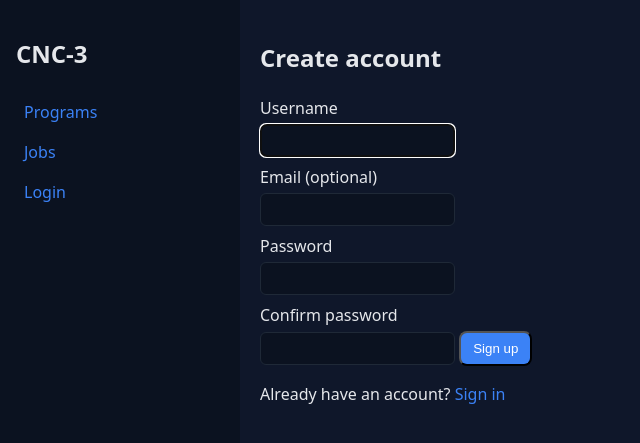
After one commit to Mohammed31-EM/cnc-3, a Django app: page /auth/signup/ in a window 1280 px wide. The commit adds this page. Shown: the top 443 px of the page, without its empty margins (0-640 px from the left). Run offline with Django 5.2, Linux system fonts and the light colour scheme.

```diff
--- a/cnc3/settings.py
+++ b/cnc3/settings.py
@@ -132,7 +132,7 @@ TEMPLATES[0]["DIRS"] = [BASE_DIR / "templates"]
 # Auth redirects
 LOGIN_URL = "login"
 LOGIN_REDIRECT_URL = "program_list"
-LOGOUT_REDIRECT_URL = "login"
+LOGOUT_REDIRECT_URL = "/auth/login/"
 
 # Default primary key field type
 # https://docs.djangoproject.com/en/5.2/ref/settings/#default-auto-field
--- a/cnc3/urls.py
+++ b/cnc3/urls.py
@@ -16,9 +16,11 @@ Including another URLconf
 """
 from django.contrib import admin
 from django.urls import path, include
+from main_app import views as app_views
 
 urlpatterns = [
     path('admin/', admin.site.urls),
     path('', include('main_app.urls')),
     path("auth/", include("django.contrib.auth.urls")),
+    path("auth/signup/", app_views.signup, name='signup')
 ]
--- a/main_app/forms.py
+++ b/main_app/forms.py
@@ -1,6 +1,8 @@
 # main_app/forms.py
 from django import forms
 from .models import Job, Attachment
+from django.contrib.auth import get_user_model
+from django.contrib.auth.forms import UserCreationForm
 
 
 class JobForm(forms.ModelForm):
@@ -40,3 +42,13 @@ class AttachmentForm(forms.ModelForm):
         if file and file.size > 10 * 1024 * 1024:  # 10 MB limit
             raise forms.ValidationError("Attachment file is too large (max 10MB).")
         return file
+
+
+User = get_user_model()
+
+class SignupForm(UserCreationForm):
+    email = forms.EmailField(required=False)
+
+    class Meta:
+        model = User
+        fields = ("username", "email", "password1", "password2")
--- a/main_app/models.py
+++ b/main_app/models.py
@@ -27,7 +27,7 @@ class Program(models.Model):
     class Meta:
         ordering = ["-created_at"]
 
-    def _str_(self):
+    def __str__(self):
         rev = f" {self.revision}" if self.revision else ""
         return f"{self.part_no}{rev}"
 
--- /dev/null
+++ b/main_app/templates/registration/signup.html
@@ -0,0 +1,40 @@
+{% extends "base.html" %}
+{% block content %}
+<h2>Create account</h2>
+
+{% if form.errors %}
+  <p style="color:#f87171">Please fix the errors below.</p>
+{% endif %}
+
+<form method="post" action="{% url 'signup' %}">
+  {% csrf_token %}
+  {{ form.non_field_errors }}
+
+  <label>Username</label>
+  {{ form.username.errors }}
+  {{ form.username }}
+
+  <label>Email (optional)</label>
+  {{ form.email.errors }}
+  {{ form.email }}
+
+  <label>Password</label>
+  {{ form.password1.errors }}
+  {{ form.password1 }}
+
+  <label>Confirm password</label>
+  {{ form.password2.errors }}
+  {{ form.password2 }}
+
+  {% if next %}
+    <input type="hidden" name="next" value="{{ next }}">
+  {% endif %}
+
+  <button class="btn" type="submit">Sign up</button>
+</form>
+
+<p style="margin-top:1rem">
+  Already have an account?
+  <a href="{% url 'login' %}{% if next %}?next={{ next }}{% endif %}">Sign in</a>
+</p>
+{% endblock %}
--- a/main_app/views.py
+++ b/main_app/views.py
@@ -6,6 +6,7 @@ import mimetypes
 
 from django import forms
 from django.contrib.auth.decorators import login_required
+from django.contrib.auth import login as auth_login
 from django.contrib.auth.mixins import LoginRequiredMixin, UserPassesTestMixin
 from django.core.exceptions import PermissionDenied
 from django.db.models import Q
@@ -14,14 +15,14 @@ from django.shortcuts import render, redirect, get_object_or_404
 from django.urls import reverse, reverse_lazy
 from django.utils.html import mark_safe
 from django.utils.text import slugify
-from django.views.decorators.http import require_GET
+from django.views.decorators.http import require_GET, require_http_methods
 from django.views.generic import ListView, DetailView, CreateView, UpdateView, DeleteView
 
 from reportlab.lib.pagesizes import A4
 from reportlab.pdfgen import canvas
 
 from .models import Program, Job, Machine, Material, RunLog, ProgramVersion, Attachment
-from .forms import JobForm, AttachmentForm
+from .forms import JobForm, AttachmentForm, SignupForm
 
 # --- Upload constraints ---
 ALLOWED_EXT = {".nc", ".gcode", ".tap"}
@@ -768,3 +769,19 @@ def attachment_delete(request, pk):
 def program_preview(request, pk):
     program = get_object_or_404(Program, pk=pk, owner=request.user)
     return render(request, "main_app/program_preview.html", {"program": program})
+
+
+
+
+@require_http_methods(["GET", "POST"])
+def signup(request):
+    next_url = request.GET.get("next") or request.POST.get("next") or "/"
+    if request.method == "POST":
+        form = SignupForm(request.POST)
+        if form.is_valid():
+            user = form.save()
+            auth_login(request, user)  # auto-login after signup
+            return redirect(next_url)
+    else:
+        form = SignupForm()
+    return render(request, "registration/signup.html", {"form": form, "next": next_url})
```
Also changed, not shown: main_app/templates/registration/login.html (+14 -8 lines).
